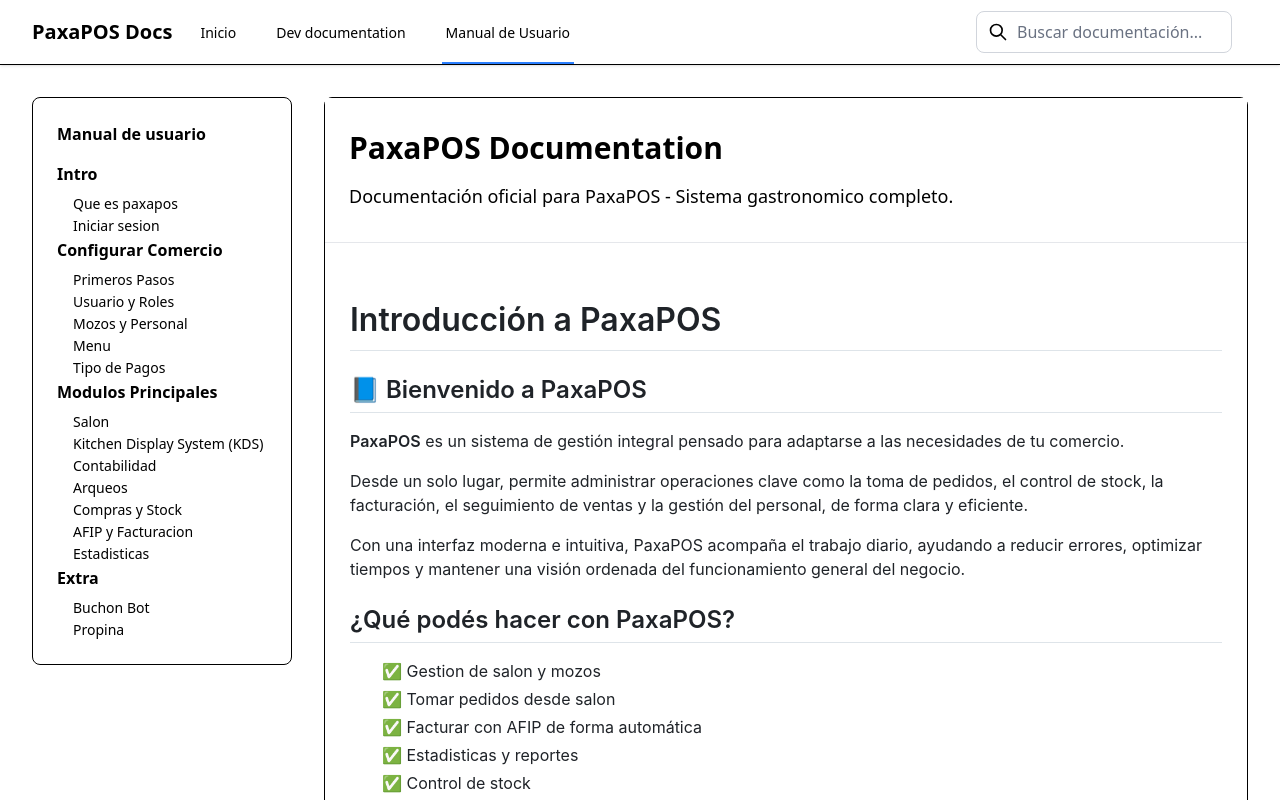
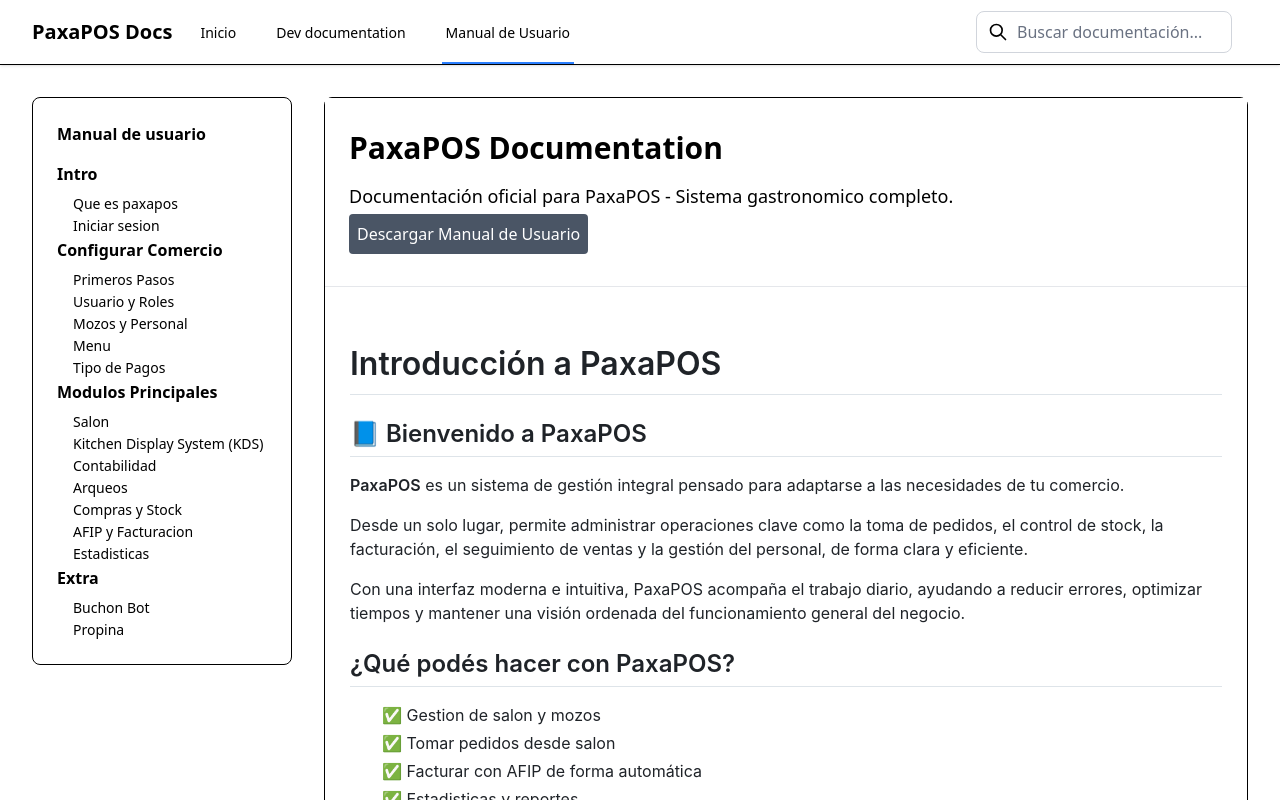
Before and after one commit to paxapos/documentation, a SvelteKit app: page /user-guide in a window 1280 px wide. Shown: the top 800 px of the page. Built offline with nearby package versions, Linux system fonts and the light colour scheme.

Commit message:
feat: se agrego boton para descargar manual de usuario en txt

```diff
--- a/src/routes/user-guide/+page.svelte
+++ b/src/routes/user-guide/+page.svelte
@@ -43,31 +43,51 @@
 			console.error('Failed to load markdown files:', error);
 		}
 	});
+	function descargarTodoComoTxt() {
+		let textoCompleto = '';
+
+		for (const grupo of grouped_content) {
+			textoCompleto += `## ${grupo.folder}\n\n`;
+			for (const item of grupo.items) {
+				textoCompleto += `### ${item.title}\n\n`;
+				// Convertimos el HTML de nuevo a texto plano simple (opcionalmente)
+				const textoPlano = item.html.replace(/<[^>]*>/g, ''); // remove HTML tags
+				textoCompleto += `${textoPlano}\n\n`;
+			}
+		}
+
+		const blob = new Blob([textoCompleto], { type: 'text/plain' });
+		const url = URL.createObjectURL(blob);
+		const a = document.createElement('a');
+		a.href = url;
+		a.download = 'Manual-de-Usuario.txt';
+		a.click();
+		URL.revokeObjectURL(url);
+	}
 </script>
 
 <div class="mx-auto max-w-7xl px-4 py-8 sm:px-6 lg:px-8 dark:bg-gray-800 dark:text-white">
 	<!-- Breadcrumb (vacío, podés usarlo o eliminarlo) -->
-	<nav class="space-y-4">
-	</nav>
+	<nav class="space-y-4"></nav>
 
 	<div class="flex flex-col gap-8 lg:flex-row">
 		<!-- Sidebar Navigation -->
-		<aside class="flex-shrink-0 lg:w-65 max-h-[calc(115vh-10rem)]">
+		<aside class="max-h-[calc(115vh-10rem)] flex-shrink-0 lg:w-65">
 			<div class="sticky top-24 rounded-lg border p-6">
 				<h3 class="mb-4 font-semibold">Manual de usuario</h3>
 				<nav class="space-y-0.5">
 					{#each grouped_content as group}
 						<div>
-							<h4 class="mb-2 font-semibold s">{group.folder}</h4>
+							<h4 class="s mb-2 font-semibold">{group.folder}</h4>
 							<nav class="space-y-0.5 pl-4">
 								{#each group.items as item}
 									<a href="#{item.id}" class="block text-sm hover:text-blue-800">
 										{item.title}
 									</a>
-								{/each}
-							</nav>
+									{/each}
+								</nav>
 						</div>
-					{/each}
+						{/each}
 				</nav>
 			</div>
 		</aside>
@@ -76,12 +96,19 @@
 		<main class="min-w-0 flex-1">
 			<div class="rounded-lg border">
 				<!-- Header -->
-				<div class="border-b border-gray-200 bg-white px-6 py-8 dark:border-gray-700 dark:bg-gray-800">
+				<div
+				class="border-b border-gray-200 bg-white px-6 py-8 dark:border-gray-700 dark:bg-gray-800"
+				>
 					<h1 class="mb-4 text-3xl font-bold">PaxaPOS Documentation</h1>
-					<p class="text-lg">
-						Documentación oficial para PaxaPOS - Sistema gastronomico completo.
-					</p>
+					<p class="text-lg">Documentación oficial para PaxaPOS - Sistema gastronomico completo.</p>
+
+					<button
+						on:click={descargarTodoComoTxt}
+						class="mt-1 inline-block rounded bg-gray-600 px-2 py-2 text-white hover:bg-gray-800">
+							Descargar Manual de Usuario
+					</button>
 				</div>
+
 				<div class="space-y-12 py-8">
 					{#each grouped_content as group}
 						{#each group.items as content}
@@ -93,5 +120,6 @@
 				</div>
 			</div>
 		</main>
+
 	</div>
 </div>
```
